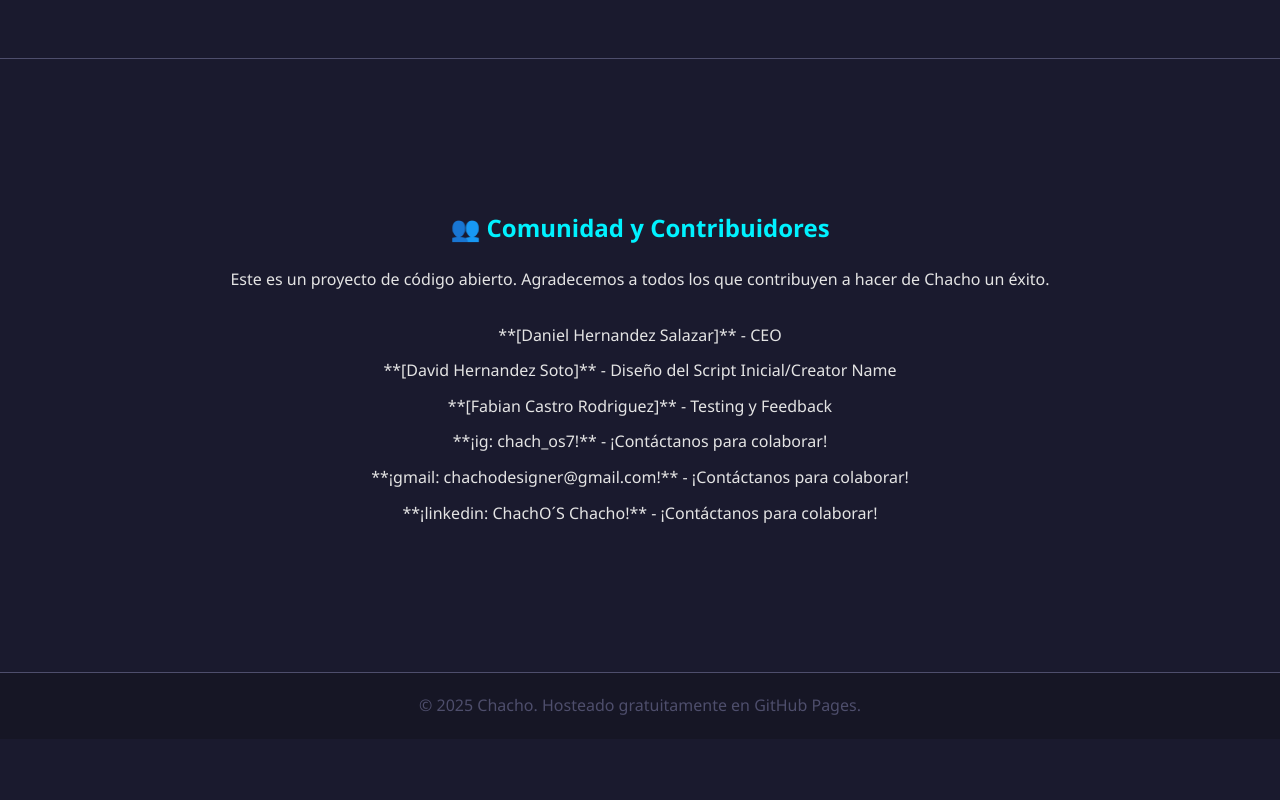
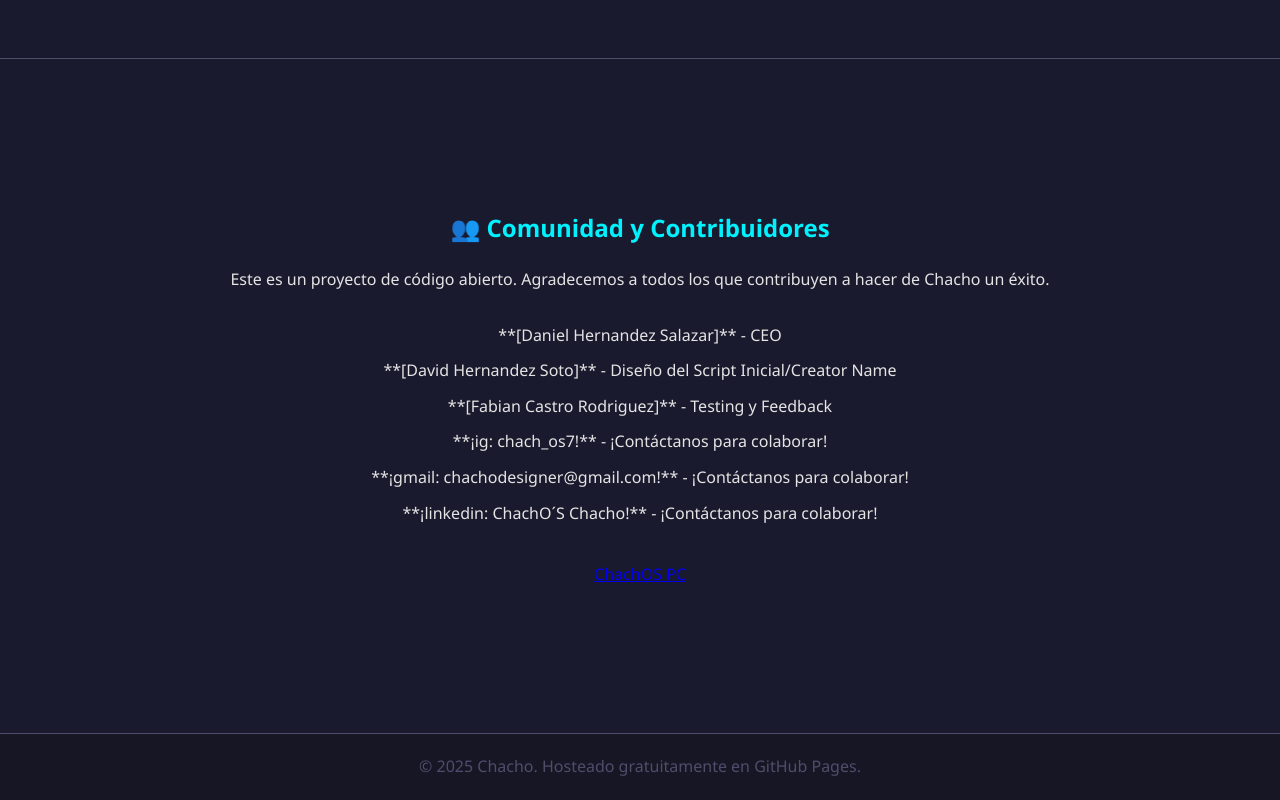
Before and after one commit to Danyreus/chacho-web, a plain HTML site: page index.html in a window 1280 px wide. Shown: the part 2816-3616 px from the top of the page. Before the commit the page ends 3555 px from the top, so only its background shows below. Drawn offline with Linux system fonts and the light colour scheme.

Commit message:
Add files via upload

```diff
--- a/index.html
+++ b/index.html
@@ -271,6 +271,9 @@
                 <li style="margin-bottom: 10px;">**¡ig: chach_os7!** - ¡Contáctanos para colaborar!</li>
                 <li style="margin-bottom: 10px;">**¡gmail: chachodesigner@gmail.com!** - ¡Contáctanos para colaborar!</li>
                 <li style="margin-bottom: 10px;">**¡linkedin: ChachO´S Chacho!** - ¡Contáctanos para colaborar!</li>
+                <br>
+                <li><a href="https://danyreus.github.io/chacho-web/">ChachOS PC</a></li>
+
             </ul>
         </div>
     </section>
```
